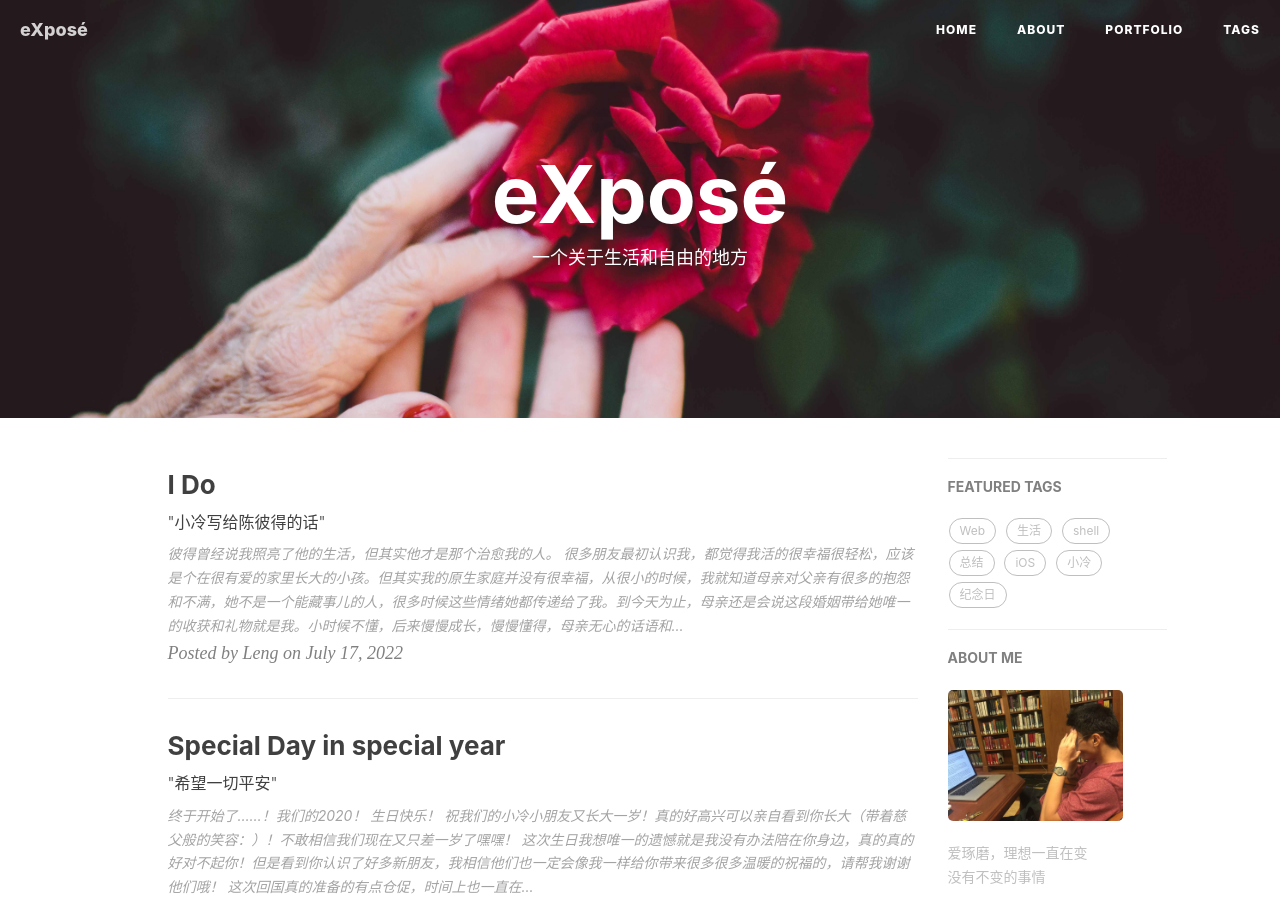
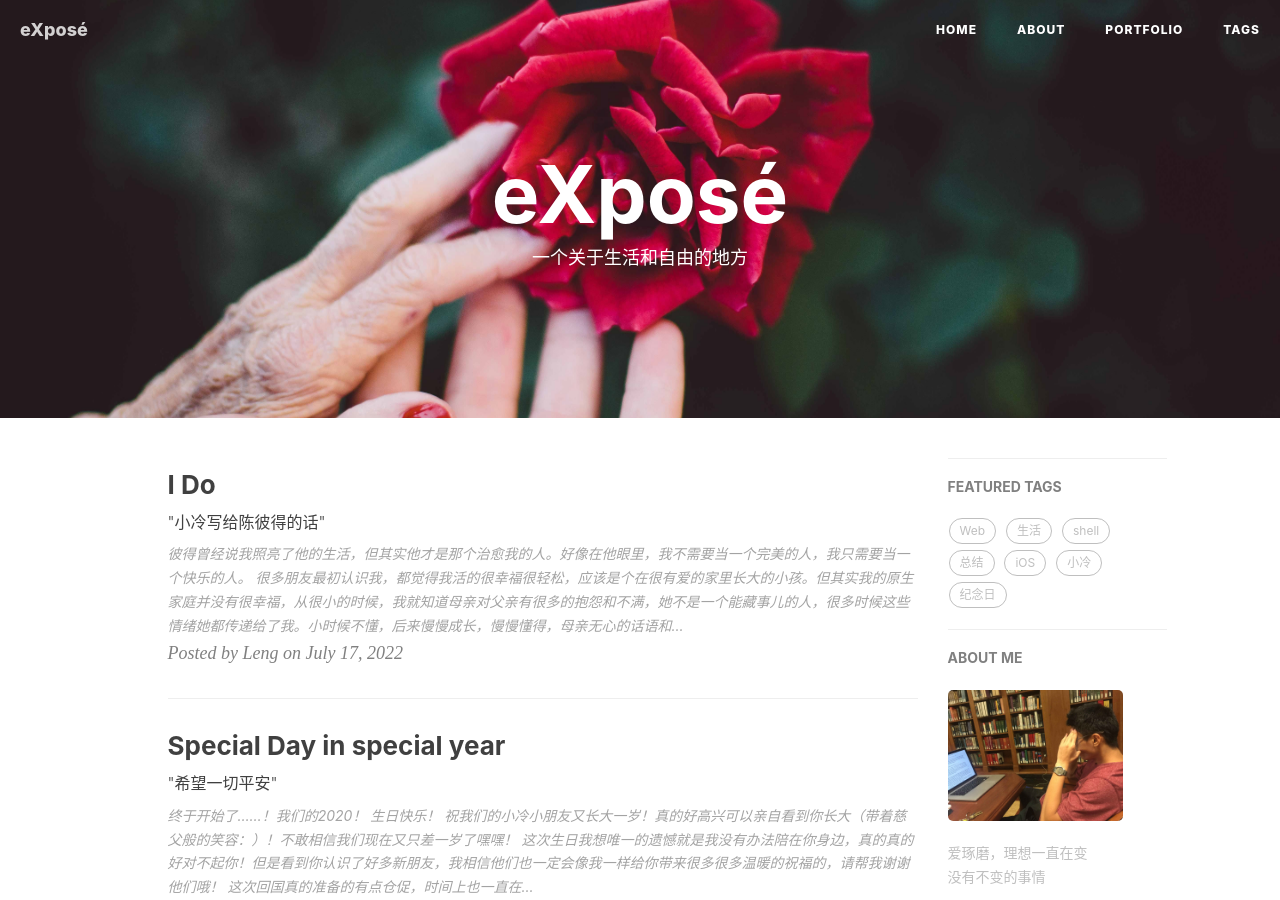
Before and after one commit to advpetc/advpetc.github.io, a Jekyll site: the page built from index.html, in a window 1280 px wide and 900 px high. Built offline with Jekyll 4.4.1, drawn with Linux system fonts in a browser that asks for light colours; nearby versions of some CDN libraries; the list of posts is cut into pages by our own code; comment, search, counter and statistics services are not loaded.

Commit message:
update post i do

```diff
--- a/_posts/2022-07-21-i-do.md
+++ b/_posts/2022-07-21-i-do.md
@@ -8,19 +8,18 @@ header-img: "img/happily-ever-after.jpg"
 catalog: false
 tags: 小冷 纪念日
 ---
+彼得曾经说我照亮了他的生活，但其实他才是那个治愈我的人。好像在他眼里，我不需要当一个完美的人，我只需要当一个快乐的人。
 
-彼得曾经说我照亮了他的生活，但其实他才是那个治愈我的人。
-
-很多朋友最初认识我，都觉得我活的很幸福很轻松，应该是个在很有爱的家里长大的小孩。但其实我的原生家庭并没有很幸福，从很小的时候，我就知道母亲对父亲有很多的抱怨和不满，她不是一个能藏事儿的人，很多时候这些情绪她都传递给了我。到今天为止，母亲还是会说这段婚姻带给她唯一的收获和礼物就是我。小时候不懂，后来慢慢成长，慢慢懂得，母亲无心的话语和情绪其实给了我很多压力，我害怕做错，我害怕让她失望，我甚至认为过我是那个害她困在这段婚姻里的人。我与父亲也慢慢疏远，不知道怎么与他交流，可能因为从母亲那里听来太多他的“不是”，我甚至也开始对他有些些埋怨和不满。直到 15 年夏天，他生了一场大病，那种即将失去他的恐惧感让我意识到，身为我的父亲，他其实付出了很多。从前我好像都选择了视而不见。
-
-![](/img/in-post/post-i-do/E375240A-E705-434A-9706-75BBF721F68E-1317-000000C35C8A592A.jpg)
-*在去旧金山之前朋友记录我们试衣服*
+很多朋友最初认识我，都觉得我活的很幸福很轻松，应该是个在很有爱的家里长大的小孩。但其实我的原生家庭并没有很幸福，从很小的时候，我就知道母亲对父亲有很多的抱怨和不满，她不是一个能藏事儿的人，很多时候这些情绪她都传递给了我。小时候不懂，后来慢慢成长，慢慢懂得，母亲无心的话语和情绪其实给了我很多压力，我害怕做错，我害怕让她失望，我甚至认为过我是那个害她困在这段婚姻里的人。我与父亲也慢慢疏远，不知道怎么与他交流，可能因为从母亲那里听来太多他的“不是”，我甚至也开始对他有些些埋怨和不满。直到15年夏天，他生了一场大病，那种可能会失去他的恐惧感让我意识到，身为我的父亲，他其实付出了很多。从前我好像都选择了视而不见。
 
 我走了很长的路，花了很长的时间，才慢慢学会和自己和解。我知道自己并没有做错什么，我也不应该背负什么，但或许不快乐的童年真的需要很长的时光去治愈。很多年过去，尽管我的内心越来越强大，我越来越了解自己，但还是逃不过那些突然难过的时刻，逃不过那些早上醒来还得缓一缓的梦。
 
 我可能和很多父母婚姻不幸福的人不太一样，我知道很多人因此不相信婚姻，不愿意和另一个人许诺一生，但我从很早就坚定地知道我一定会结婚，我会和一个很好的，我很爱的人结婚。我们会有一个幸福的家，这个家里是可以好好沟通的，是充满爱的，是会被宽容被理解的。我想给我自己一个机会，拥有一个幸福的家的机会。现在的我真的很幸福，因为我做到了。我遇到了那个很好的人，我很爱他，我也知道他很爱我。然后，我们有了一个家。
 
-是什么时候想要跟彼得结婚的呢？是我发现不管发生什么，再慌再乱，他都不会指责埋怨我；在面临人生选择的时候，他说的话总是，“选择对你自己最好的，剩下的事情我们一定有办法解决”，就算有很多不确定，甚至我都有些动摇了，他好像也从来没想过分开这个选项；是不管我想做什么，他都会说“你能做让自己高兴的事情就是最好的”；是我发现我的喜好慢慢变成了他的喜好；是我发现他的电脑桌面上有个命名为”小冷“的文件夹；是我发现在机场道别的时候我忍不住的眼泪；是我发现在我对于未来所有的美好构想里，他都是那个主角；是我发现只要和他呆在一起，我很少难过，我很少回忆过去；是我发现我愿意让他知晓我所有的脆弱；是我发现我终于可以坦然地对他说出我对于父母关系的纠结与不安，童年时的那些不快乐。好像在他眼里，我不需要当一个完美的人，我只需要当一个快乐的人。
+![](/img/in-post/post-i-do/E375240A-E705-434A-9706-75BBF721F68E-1317-000000C35C8A592A.jpg)
+*在去旧金山之前朋友记录我们试衣服*
+
+是什么时候想要跟彼得结婚的呢？是我发现不管发生什么，再慌再乱，他都不会指责埋怨我；在面临人生选择的时候，他说的话总是，“选择对你自己最好的，剩下的事情我们一定有办法解决”，就算有很多不确定，甚至我都有些动摇了，他好像也从来没想过分开这个选项；是不管我想做什么，他都会说“你能做让自己高兴的事情就是最好的”；是我发现我的喜好慢慢变成了他的喜好；是从朋友那里听来，异地的那些日子，他每去一家好吃的餐厅，每看到一家漂亮的咖啡厅，都会说“等小冷来，我一定要带她过来”；是他电脑桌面上那个命名为”小冷“的文件夹；是每次在机场道别时我忍不住的眼泪；是我发现在我对于未来所有的美好构想里，他都是那个主角；是我发现只要和他呆在一起，我很少难过，我很少回忆过去；是我愿意让他知晓我所有的脆弱；是我意识到无论甘苦，无论贫富，无论病痛健康，我都会爱他，珍惜他，忠于他。
 
 ![](/img/in-post/post-i-do/IMG_4203.JPG)
 *在市政厅*
```
